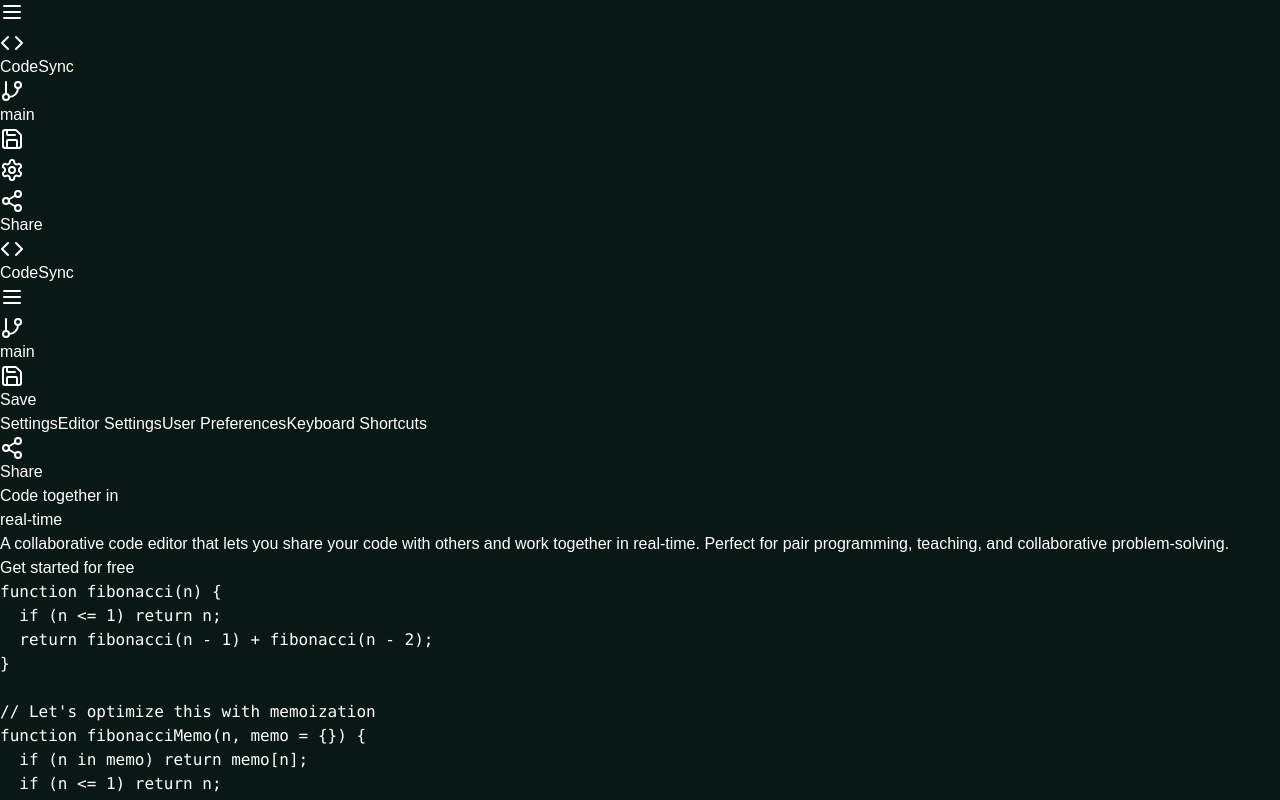
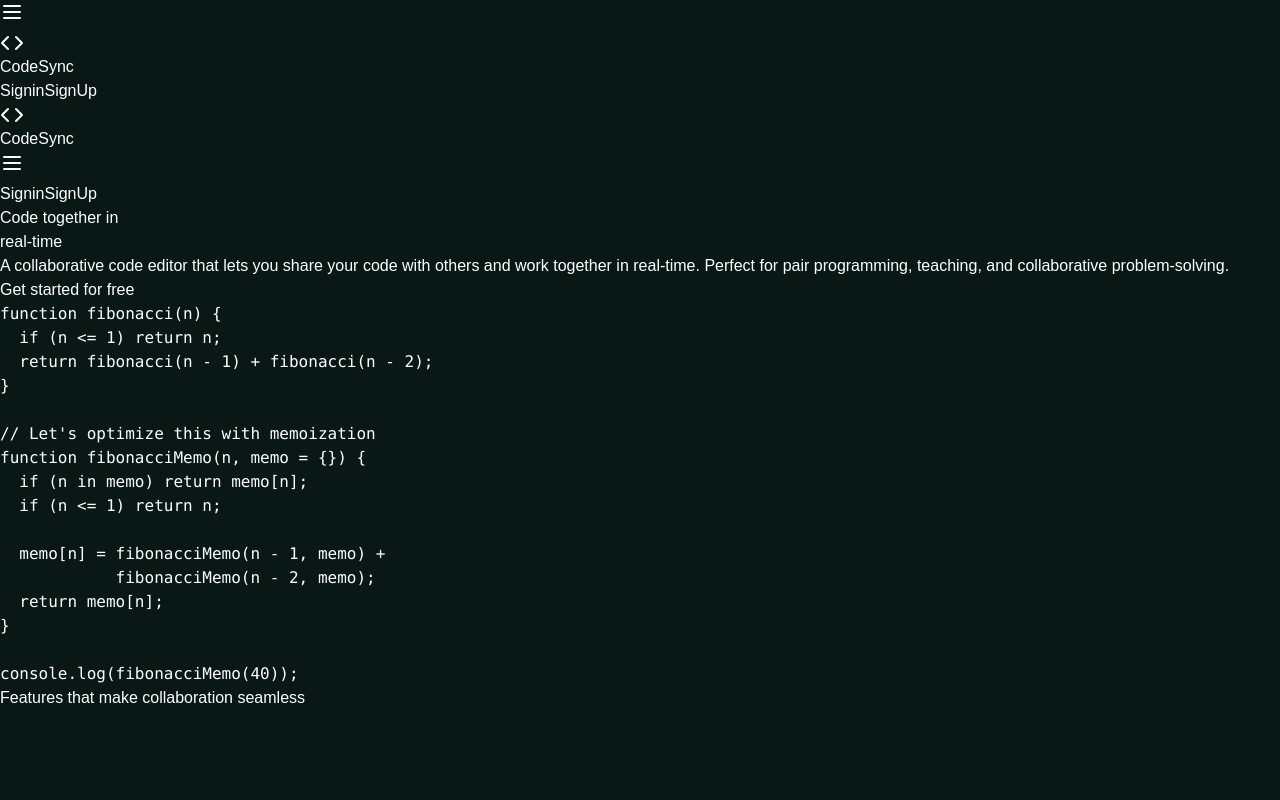
Before and after one commit to Asad-Ali-Developer/TS-Code, a Next.js app: page / in a window 1280 px wide. Both pictures are taken after a click on the button "Open menu". Shown: the top 800 px of the page. Built offline with nearby package versions, Linux system fonts and the light colour scheme.

Commit message:
Made complete Authentication

```diff
--- a/src/components/atoms/Navbar.tsx
+++ b/src/components/atoms/Navbar.tsx
@@ -26,21 +26,22 @@
         >
           <Menu className="h-5 w-5" />
         </button>
-        <div className="flex items-center gap-2 cursor-pointer">
-          <Code className="h-5 w-5 text-emerald-500" />
-          <span
+        <div
+          className="flex items-center gap-2 cursor-pointer"
           onClick={() => {
             router.push("/");
+            setMobileMenuOpen(false);
           }}
-            className="text-lg font-semibold tracking-tight"
         >
+          <Code className="h-5 w-5 text-emerald-500" />
+          <span className="text-lg font-semibold tracking-tight">
             CodeSync
           </span>
         </div>
       </div>
 
       {/* Desktop Right Side */}
-      {!isLoggedIn ? (
+      {isLoggedIn ? (
         <div className="hidden md:flex items-center gap-2">
           {/* Branch Button */}
           <div className="flex items-center gap-1.5 rounded-md px-2 py-1 text-sm text-zinc-300 hover:bg-emerald-800/60 hover:text-zinc-100">
@@ -128,7 +129,13 @@
           {/* Drawer */}
           <div className="relative ml-auto w-64 max-w-full bg-zinc-900 shadow-lg h-full flex flex-col p-4 gap-4">
             <div className="flex items-center justify-between mb-4">
-              <div className="flex items-center gap-2">
+              <div
+                className="flex items-center gap-2 cursor-pointer"
+                onClick={() => {
+                  router.push("/");
+                  setMobileMenuOpen(false);
+                }}
+              >
                 <Code className="h-5 w-5 text-emerald-500" />
                 <span className="text-lg font-semibold tracking-tight">
                   CodeSync
@@ -143,14 +150,19 @@
               </button>
             </div>
             <div className="flex flex-col gap-2">
+              {isLoggedIn ? (
+                <>
+                  {/* Branch Button */}
                   <div className="flex items-center gap-1.5 rounded-md px-2 py-1 text-sm text-zinc-300 hover:bg-emerald-800/60 hover:text-zinc-100">
                     <GitBranch className="h-4 w-4" />
                     <span>main</span>
                   </div>
+                  {/* Save Button */}
                   <button className="flex items-center gap-2 p-1 text-zinc-300 hover:text-zinc-100 focus:outline-none">
                     <Save className="h-5 w-5" />
                     <span>Save</span>
                   </button>
+                  {/* Settings Dropdown (as list) */}
                   <div className="flex flex-col gap-1">
                     <span className="text-xs text-zinc-500 px-2">Settings</span>
                     <button
@@ -175,10 +187,36 @@
                       Keyboard Shortcuts
                     </button>
                   </div>
+                  {/* Share Button */}
                   <button className="flex items-center gap-1.5 rounded-md bg-emerald-600 px-3 py-1.5 text-sm text-white hover:bg-emerald-700 focus:outline-none mt-2">
                     <Share2 className="h-4 w-4" />
                     <span>Share</span>
                   </button>
+                </>
+              ) : (
+                <>
+                  <button
+                    type="button"
+                    onClick={() => {
+                      router.push("/signin");
+                      setMobileMenuOpen(false);
+                    }}
+                    className="block w-full px-4 py-2 text-left text-sm text-emerald-400 hover:text-emerald-500 font-semibold"
+                  >
+                    Signin
+                  </button>
+                  <button
+                    type="button"
+                    onClick={() => {
+                      router.push("/signup");
+                      setMobileMenuOpen(false);
+                    }}
+                    className="flex items-center gap-1.5 rounded-md bg-emerald-600 px-3 py-1.5 text-sm text-white hover:bg-emerald-700 focus:outline-none transition-colors"
+                  >
+                    SignUp
+                  </button>
+                </>
+              )}
             </div>
           </div>
         </div>
```
Lines whose indentation alone changed are shown as unchanged.
